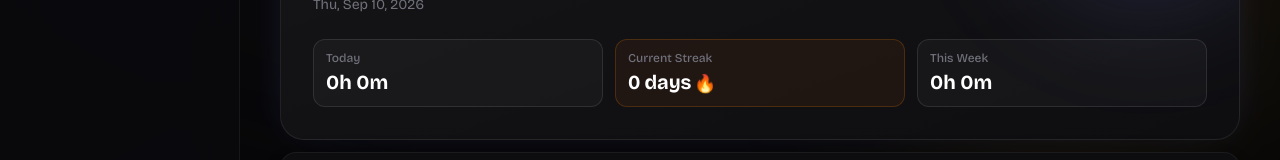
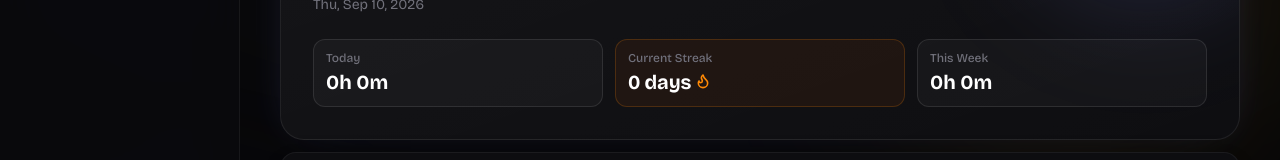
Before and after one commit to Modred14/atlas, a Next.js app: page / in a window 1280 px wide. Shown: the part 215-375 px from the top of the page. Built offline with nearby package versions, Linux system fonts and the light colour scheme; no server answers.

Commit message:
new update

```diff
--- a/src/app/page.jsx
+++ b/src/app/page.jsx
@@ -1,11 +1,13 @@
 "use client";
 
 import { useEffect, useRef, useState } from "react";
+import { Flame } from "lucide-react";
 import { useJobRadar, JobRadarControls, JobRadarResults } from "./jobRader";
 import GlassPanel from "./components/GlassPanel";
 import SectionHeader from "./components/SectionHeader";
 import AnimatedNumber from "./components/AnimatedNumber";
 import { owner, ACCENT, MOOD, moodForClock } from "./lib/owner";
+
 
 function formatDuration(totalSeconds = 0) {
   const seconds = Math.max(0, Math.floor(totalSeconds || 0));
@@ -204,23 +206,19 @@ export default function Home() {
 
             <div className="mt-6 grid grid-cols-3 gap-2 sm:gap-3">
               <StatChip label="Today" value={todayTotal} />
-              <StatChip
+                           <StatChip
                 label="Current Streak"
                 value={
                   <span className="inline-flex flex-wrap items-baseline gap-1">
-                    <AnimatedNumber
-                      value={streakDays}
-                      className="tabular-nums"
-                    />
+                    <AnimatedNumber value={streakDays} className="tabular-nums" />
                     <span className="hidden sm:inline">
                       {streakDays === 1 ? "day" : "days"}
                     </span>
-                    <span
-                      className="flame text-xs sm:text-base"
+                    <Flame
+                      className="flame h-3.5 w-3.5 shrink-0 text-orange-400 sm:h-4 sm:w-4"
+                      strokeWidth={2.4}
                       aria-hidden="true"
-                    >
-                      🔥
-                    </span>
+                    />
                   </span>
                 }
                 warm
```
